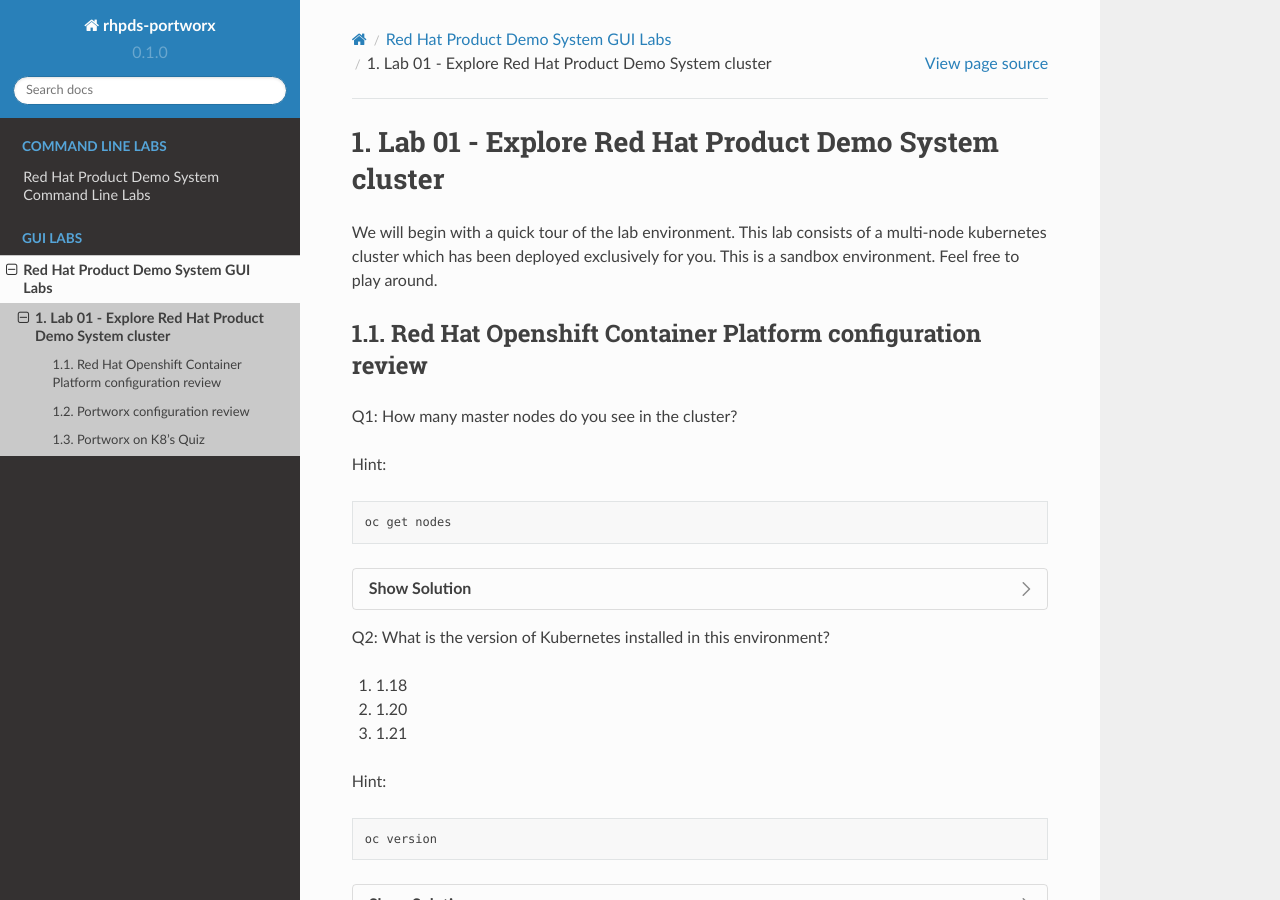
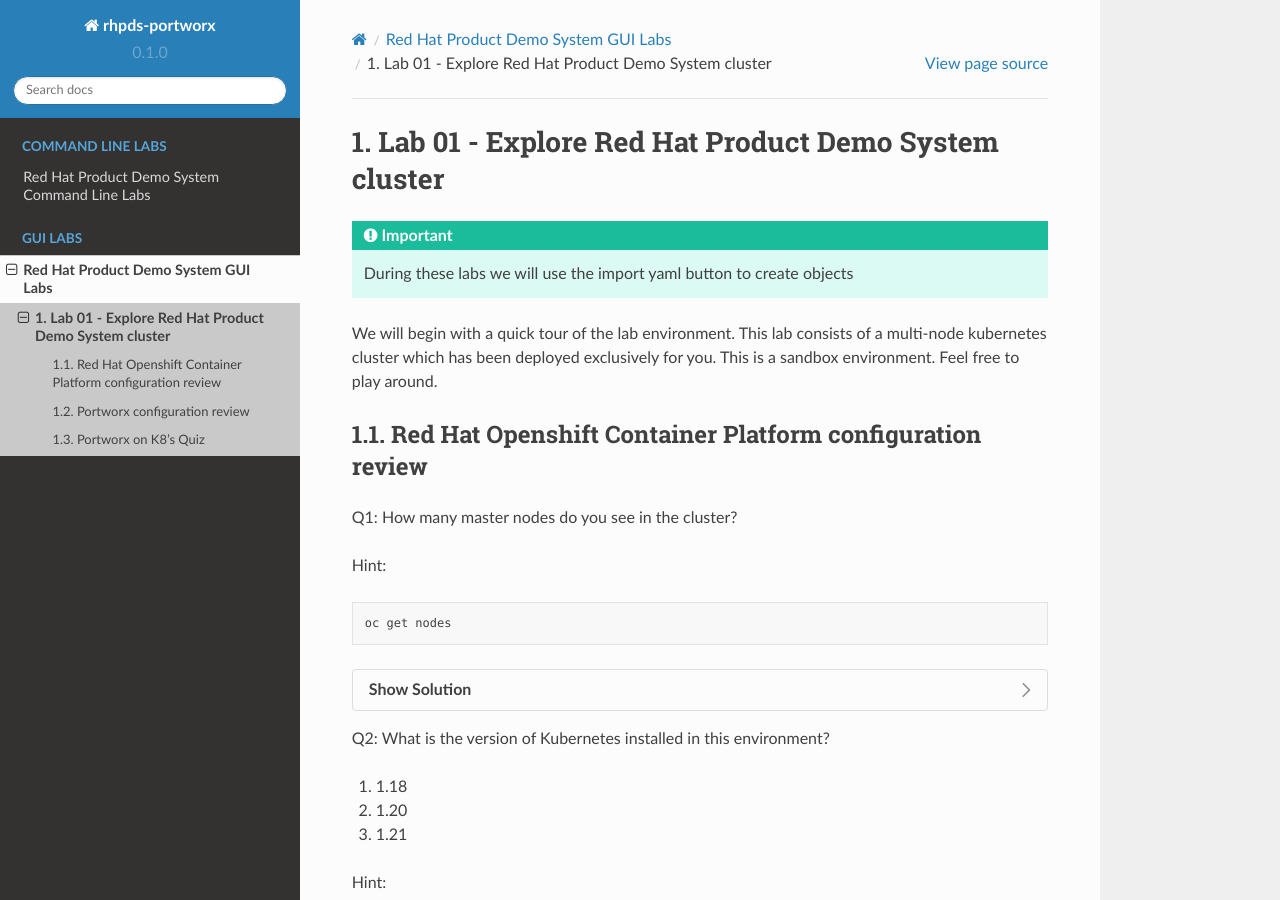
Before and after one commit to rhpds/pxe-rhdp-lab, a Sphinx documentation site: the page built from docs/source/gui-based-labs/explore-rhpds-gui.rst, in a window 1280 px wide and 900 px high. Built offline with Sphinx 7.4.7 and the Read the Docs theme 2.0.0, drawn with Linux system fonts in a browser that asks for light colours.

Commit message:
gui updates

```diff
--- a/docs/source/gui-based-labs/lab01guide-gui.rst
+++ b/docs/source/gui-based-labs/explore-rhpds-gui.rst
@@ -1,6 +1,8 @@
 ====================================================
 Lab 01 - Explore Red Hat Product Demo System cluster
 ====================================================
+
+.. include:: import-yaml.rst
 
 We will begin with a quick tour of the lab environment. This lab consists of a multi-node kubernetes cluster which has been deployed exclusively for you. This is a sandbox environment. Feel free to play around.
 
--- /dev/null
+++ b/docs/source/gui-based-labs/import-yaml.rst
@@ -0,0 +1,4 @@
+
+.. important:: During these labs we will use the import yaml button to create objects
+
+.. |import-yaml| image:: image/import-yaml.png
--- a/docs/source/gui-based-labs/index.rst
+++ b/docs/source/gui-based-labs/index.rst
@@ -12,4 +12,4 @@
    :numbered:
    :glob:
 
-   *-gui
+   explore-rhpds-gui
```
Also changed, not shown: docs/source/gui-based-labs/images/import-yaml.png (added), 1 other file.
